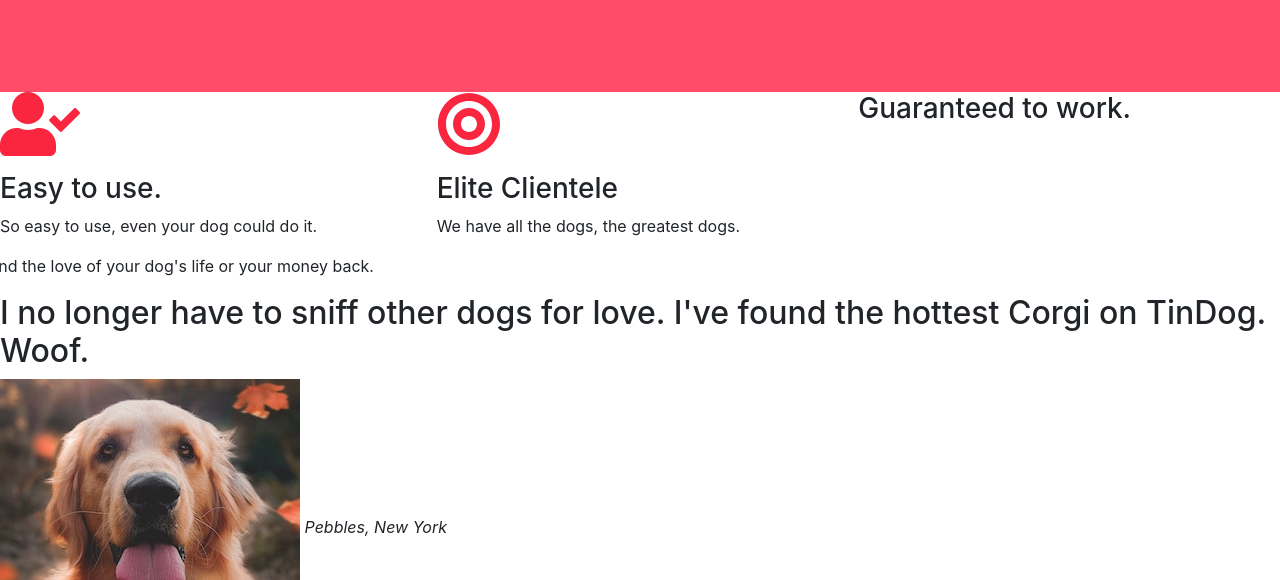
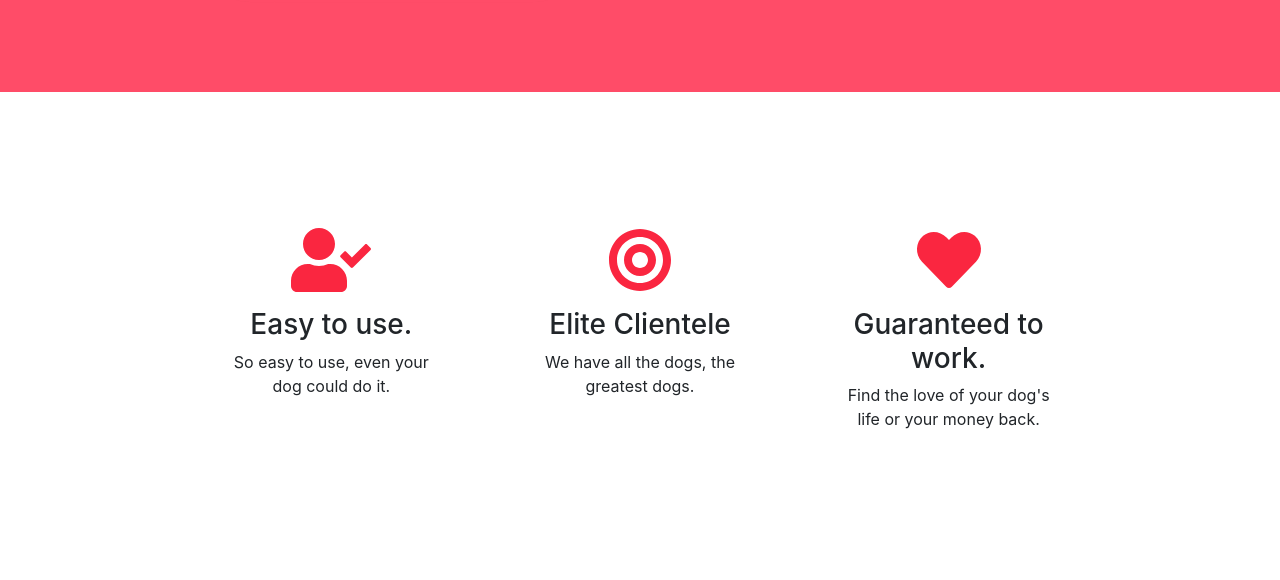
Before and after one commit to code-JOA/Dog-Walking-Website, a plain HTML site: page index.html in a window 1280 px wide. Shown: the part 1084-1664 px from the top of the page. Drawn offline with nearby package versions, Linux system fonts and the light colour scheme.

Commit message:
finished with body

```diff
--- a/css/styles.css
+++ b/css/styles.css
@@ -88,3 +88,14 @@ font-family: "Montserrat-Bold";
   position:absolute;
   right: 30%;
 }
+
+#features {
+  padding: 7% 15%;
+  background-color: #fff;
+  position:relative;
+}
+
+.feature-box {
+  text-align: center;
+  padding:5%;
+}
--- a/index.html
+++ b/index.html
@@ -90,8 +90,12 @@
   <p>We have all the dogs, the greatest dogs.</p>
 </div>
 
+<div class="feature-box col-lg-4">
+  <i class="icon fas fa-heart fa-4x"></i>
     <h3>Guaranteed to work.</h3>
     <p>Find the love of your dog's life or your money back.</p>
+</div>
+</div>
 
   </section>
 
```
